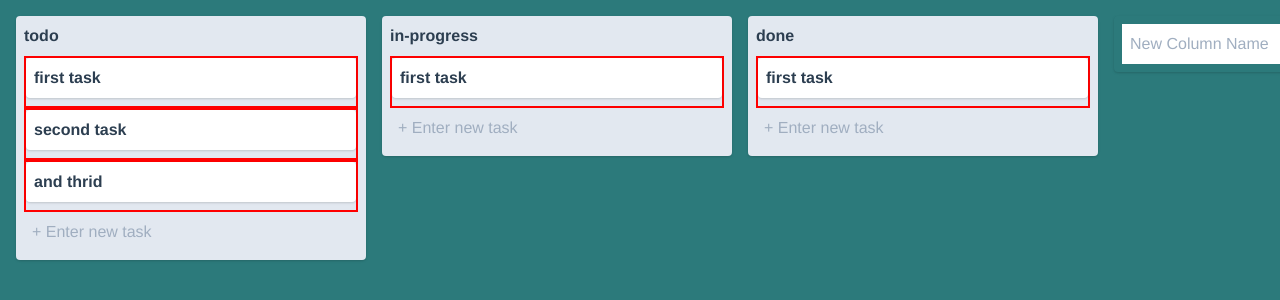
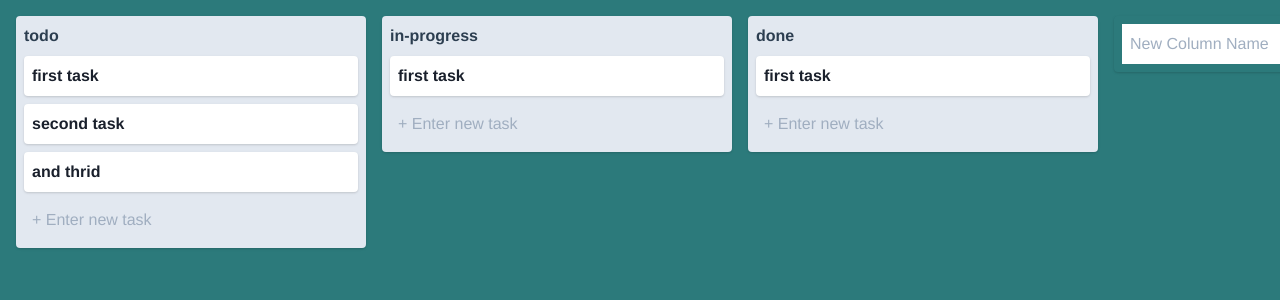
Before and after one commit to Monamoxie/freddo, a Vue app: page / in a window 1280 px wide. Shown: the top 300 px of the page. Built offline with nearby package versions, Linux system fonts and the light colour scheme.

Commit message:
refactor: app drag component

```diff
--- a/src/components/AppDrag.vue
+++ b/src/components/AppDrag.vue
@@ -4,6 +4,7 @@
     @dragstart.self="onDrag"
     @dragover.prevent
     @dragenter.prevent
+    v-on="$listeners"
   >
     <slot/>
   </div>
--- a/src/components/ColumnTask.vue
+++ b/src/components/ColumnTask.vue
@@ -1,9 +1,9 @@
 <template>
-  <AppDrop  style="border:2px solid red"
+  <AppDrop
     @drop="moveTaskOrColumn"
   >
     <AppDrag
-      class="task text-grey-900"
+      class="task text-gray-900"
       :transferData="{
         type: 'task',
         fromColumnIndex: columnIndex,
@@ -45,20 +45,15 @@ export default {
 
   methods: {
     goToTask (task) {
-      alert('dddddddd')
       this.$router.push({ name: 'task', params: { id: task.id } })
     }
   }
 }
+
 </script>
 
 <style lang="css">
 .task {
   @apply flex items-center flex-wrap shadow mb-2 py-2 px-2 rounded bg-white no-underline;
-  /* z-index: 99922222;
-  position: absolute;
-  margin-top: 20px;
-  width: 100%;
-  height: 100px; */
 }
 </style>
```
Also changed, not shown: src/views/Board.vue (line endings or trailing spaces).
